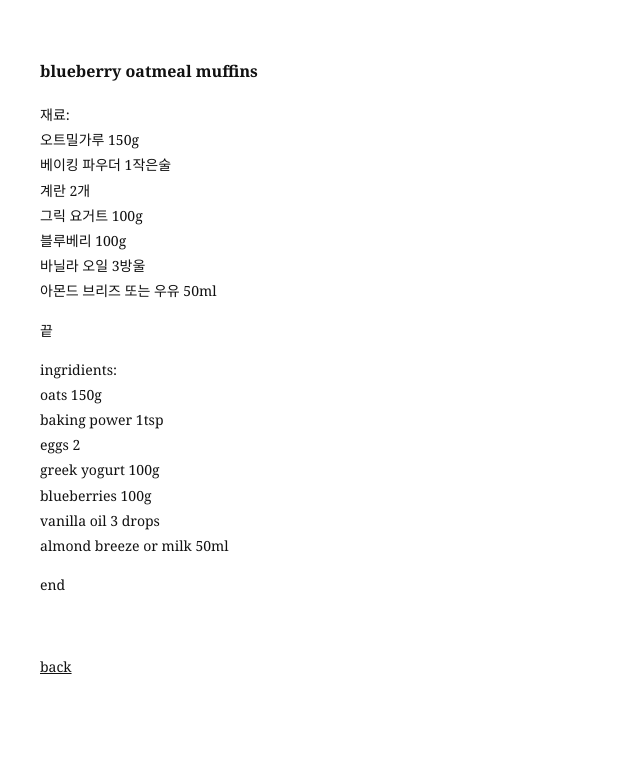
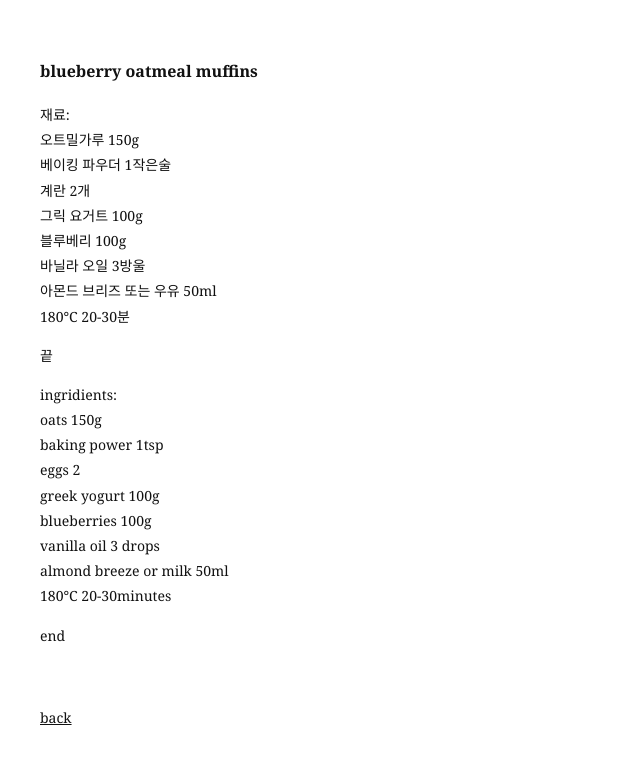
Before and after one commit to Captain-Nimosi/nimosi, a Jekyll site: the page built from _posts/kitchen/2026-08-24-blueberry-oatmeal-muffins.md, in a window 1280 px wide. Shown: the top 764 px of the page, without its empty margins (0-640 px from the left). Built offline with Jekyll 4.4.1, drawn with Linux system fonts in a browser that asks for light colours.

Commit message:
Fix formatting and correct cooking instructions

```diff
--- a/_posts/kitchen/2026-08-24-blueberry-oatmeal-muffins.md
+++ b/_posts/kitchen/2026-08-24-blueberry-oatmeal-muffins.md
@@ -12,6 +12,7 @@ categories: [kitchen]
 블루베리 100g<br>
 바닐라 오일 3방울<br>
 아몬드 브리즈 또는 우유 50ml<br>
+180°C 20-30분
 
 끝
 
@@ -23,6 +24,6 @@ greek yogurt 100g<br>
 blueberries 100g<br>
 vanilla oil 3 drops<br>
 almond breeze or milk 50ml<br>
-
+180°C 20-30minutes
 
 end
```
